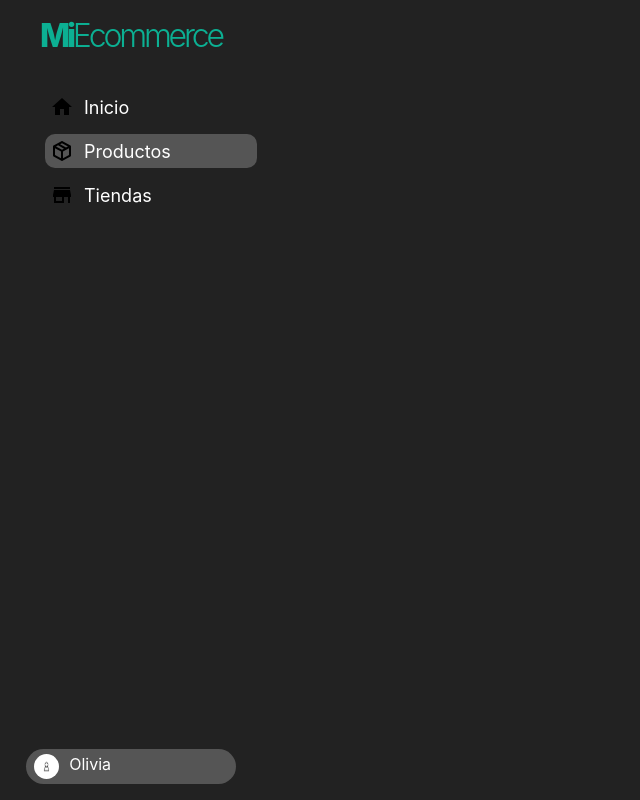
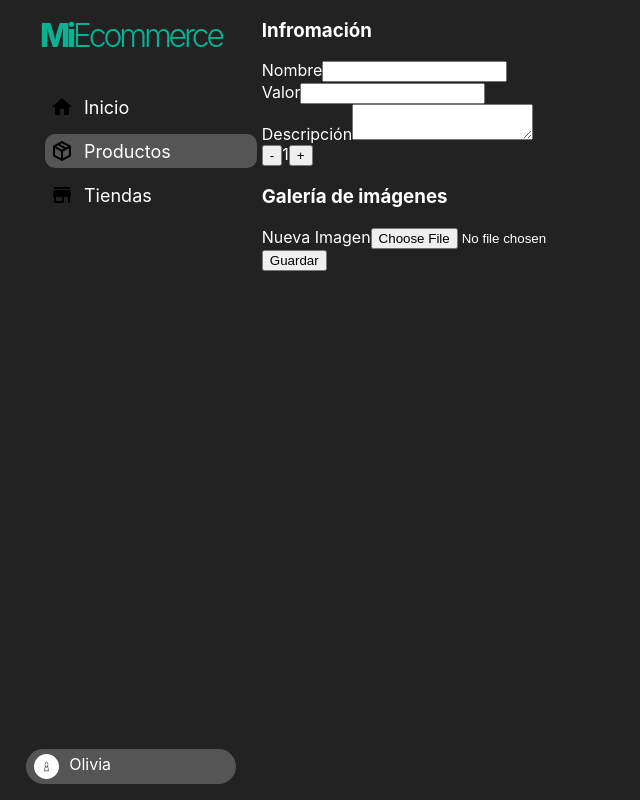
Before and after one commit to FranRSantander/miEcommerce-equipo4-React, a React (Create React App) app: page /products/new in a window 1280 px wide. Shown: the whole page, without its empty margins (0-640 px from the left). Built offline with nearby package versions, Linux system fonts and the light colour scheme.

Commit message:
Estructurando Formulario de producto nuevo

```diff
--- a/src/api/db.json
+++ b/src/api/db.json
@@ -1,5 +1,5 @@
 {
-    "products":[
+  "products": [
     {
       "id": 1,
       "title": "Fjallraven - Foldsack No. 1 Backpack, Fits 15 Laptops",
@@ -59,6 +59,12 @@
         "rate": 4.6,
         "count": 400
       }
+    },
+    {
+      "id": 6
+    },
+    {
+      "id": 7
     }
   ]
 }
--- /dev/null
+++ b/src/components/FormProduct/FormProduct.js
@@ -0,0 +1,73 @@
+import { useForm } from '../../hooks/useForm'
+
+const FormProduct = (props) => {
+
+    const [ values, handleInputChange ] = useForm({
+        title: "",
+        price: ""
+    })
+
+
+    const enviarProducto = (e) => {
+        e.preventDefault()
+        console.log(values);
+    }
+  return (
+    // <form onSubmit={props.initialValue}>
+    <form onSubmit={enviarProducto}>
+
+
+        <h3>Infromación</h3>
+        <div>
+            <label>Nombre</label>
+            <input
+                placeholder=''
+                type='text'
+                name='title'
+                onChange={handleInputChange}
+            />
+        </div>
+
+        <div>
+            <label>Valor</label>
+            <input
+            placeholder=''
+            type='text'
+            name='price'
+            onChange={handleInputChange}
+            />
+        </div>
+
+        <div>
+            <label>Descripción</label>
+            <textarea name="description"/>
+        </div>
+
+        <div>
+            <button>-</button>
+            <span >1</span>
+            <button>+</button>
+        </div>
+
+        <h3>Galería de imágenes</h3>
+
+        <div>
+            <label>Nueva Imagen</label>
+            <input
+                placeholder=''
+                type='file'
+                name='image'
+                onChange={handleInputChange}
+            />
+        </div>
+
+        <div>
+            <button type='submit'>Guardar</button>
+        </div>
+
+
+    </form>
+  )
+}
+
+export default FormProduct;
--- /dev/null
+++ b/src/hooks/useForm.js
@@ -0,0 +1,15 @@
+import { useState } from 'react'
+
+export const useForm = (initialState = {}) => {
+
+  const [values, setValues] = useState(initialState)
+
+  const handleInputChange = (e) => {
+    setValues({
+          ...values,
+          [e.target.name] : e.target.value
+      })
+  }
+
+  return [values, handleInputChange]
+}
--- /dev/null
+++ b/src/pages/Products/NewProduct/NewProduct.js
@@ -0,0 +1,14 @@
+import FormProduct from '../../../components/FormProduct/FormProduct'
+
+const NewProduct = () => {
+
+
+
+    return (
+        <FormProduct
+        // initialValue={}
+        />
+    )
+}
+
+export default NewProduct;
--- a/src/pages/Products/ProductsList/ProductsList.js
+++ b/src/pages/Products/ProductsList/ProductsList.js
@@ -14,7 +14,7 @@ const ProductsList = () => {
   const [searchParam] = useState(["title"]);
 
   useEffect(()=>{
-    fetch("http://localhost:8000/products")
+    fetch("http://localhost:3000/products")
     .then(res=> res.json())
     .then(data=>{
       setProductos(data)
--- a/src/routes/Router.js
+++ b/src/routes/Router.js
@@ -1,6 +1,7 @@
 import { Routes, Route } from 'react-router-dom';
 import Home from '../pages/Home/Home'
 import ProductsList from '../pages/Products/ProductsList/ProductsList';
+import NewProduct from '../pages/Products/NewProduct/NewProduct';
 
 
 function Router (){
@@ -8,10 +9,9 @@ function Router (){
 
         <Routes>
             <Route path="/" element={<Home/>}/>
-
             <Route path="/products" element={<ProductsList/>}/>
+            <Route path="/products/new" element={<NewProduct/>}/>
           {/*   <Route path="/products/:id" element={<ProductView/>}/>
-            <Route path="/products/new" element={<NewProductView/>}/>
             <Route path="*" element={<NotFound/>}/> */}
         </Routes>
     );
```
Also changed, not shown: src/pages/Products/NewProduct/NewProduct.css (added). Lines whose indentation alone changed are shown as unchanged.
